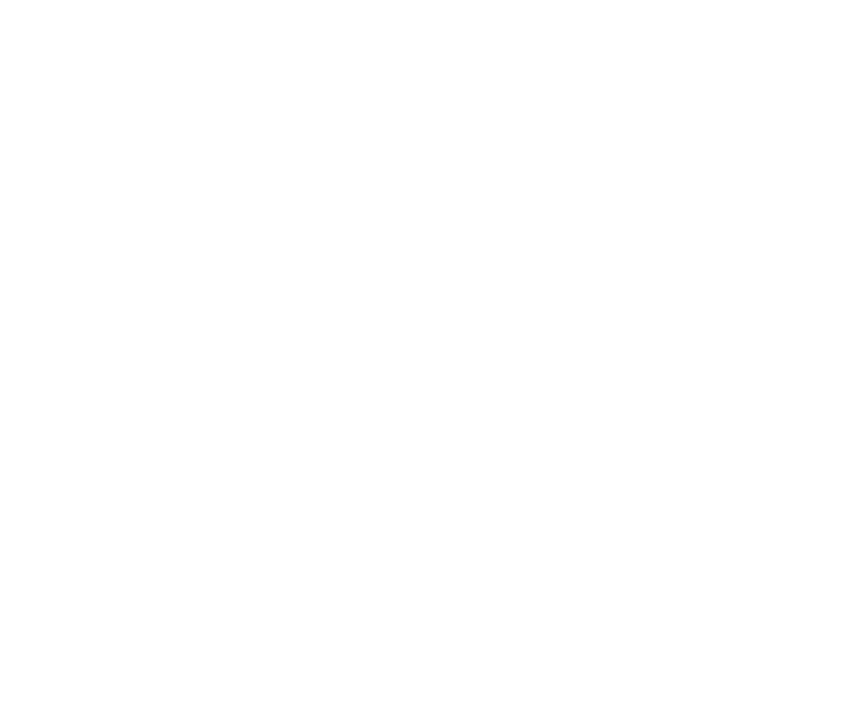
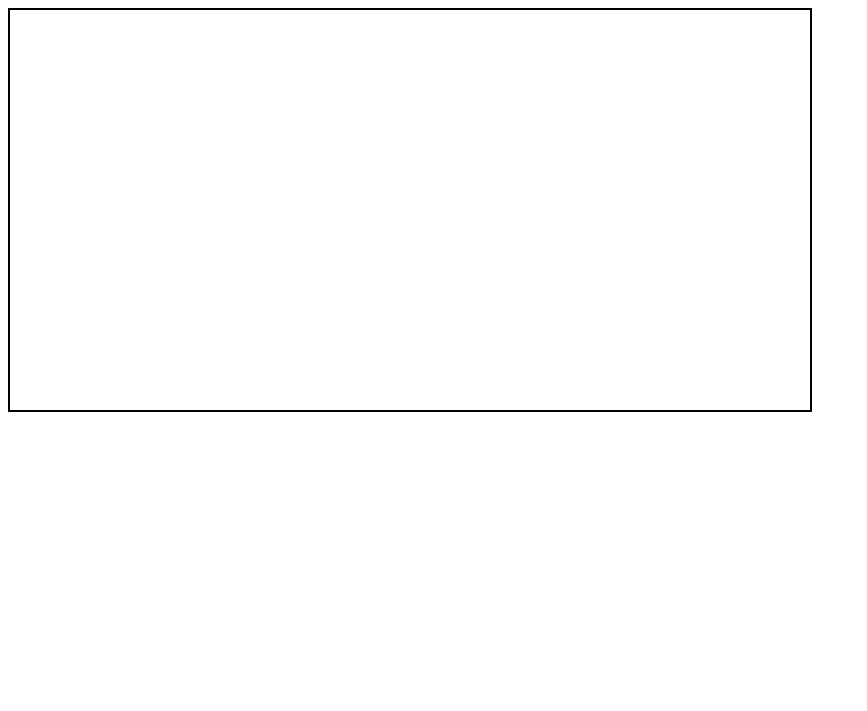
Before and after one commit to ZimmAgu/super-mario, a website: page index.html in a window 1280 px wide. Shown: the whole page, without its empty margins (0-867 px from the left). Drawn offline with Linux system fonts and the light colour scheme.

Commit message:
Canvas added to screen

```diff
--- /dev/null
+++ b/game.js
@@ -0,0 +1,2 @@
+const canvas = document.getElementById("myCanvas");
+const context = canvas.getContext("2d");
--- a/index.html
+++ b/index.html
@@ -6,9 +6,17 @@
         <meta http-equiv="X-UA-Compatible" content="IE=edge">
         <meta name="viewport" content="width=device-width, initial-scale=1.0">
         <title>Document</title>
+
+
     </head>
 
     <body>
-        <canvas id="myCanvas" width="700" height="700"></canvas>
+        <canvas
+            id="myCanvas"
+            width="800"
+            height="400"
+            style="border: 2px solid black;"
+        >
+        </canvas>
     </body>
 </html>
```
Also changed, not shown: 1 other file.
